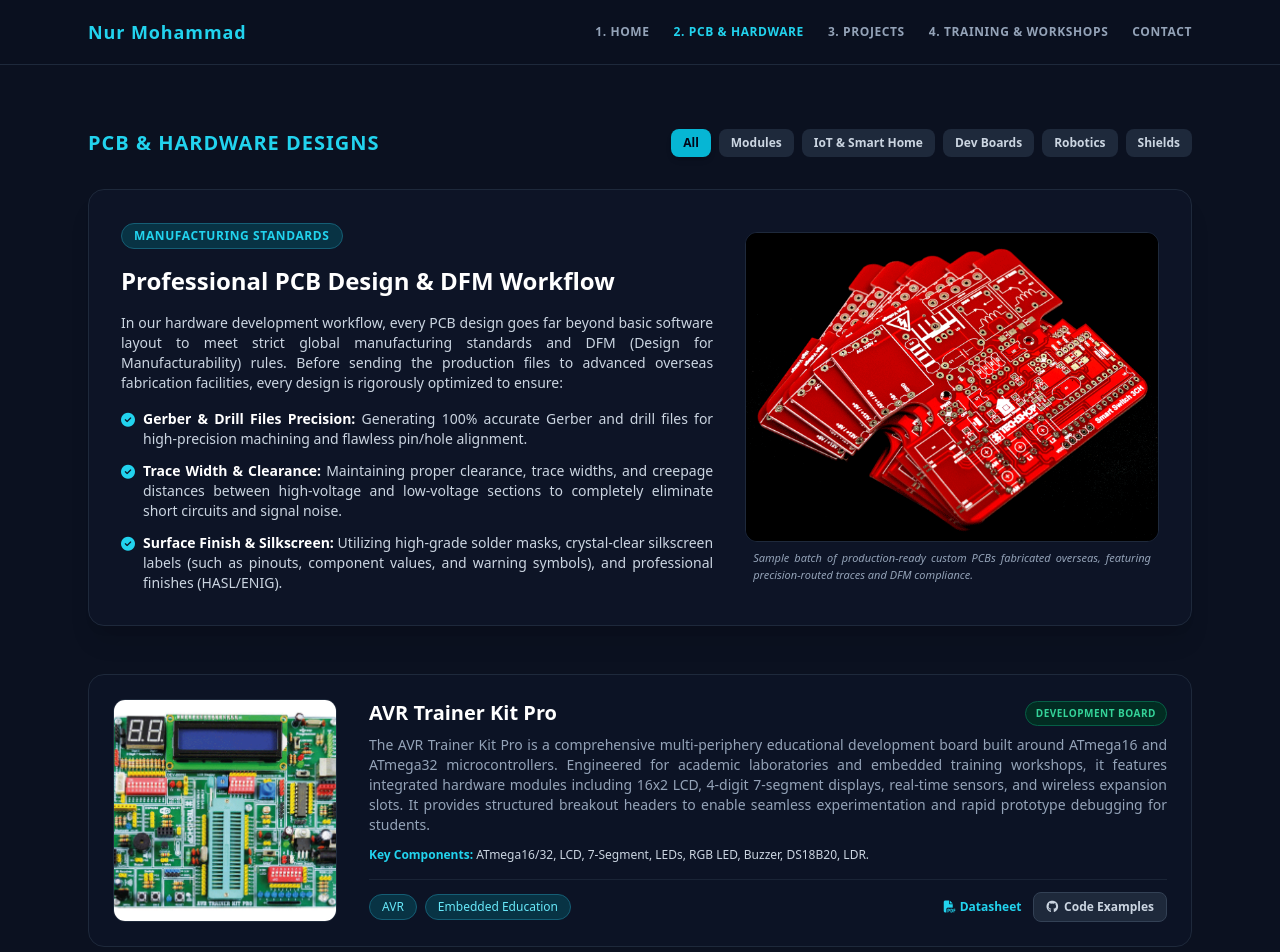
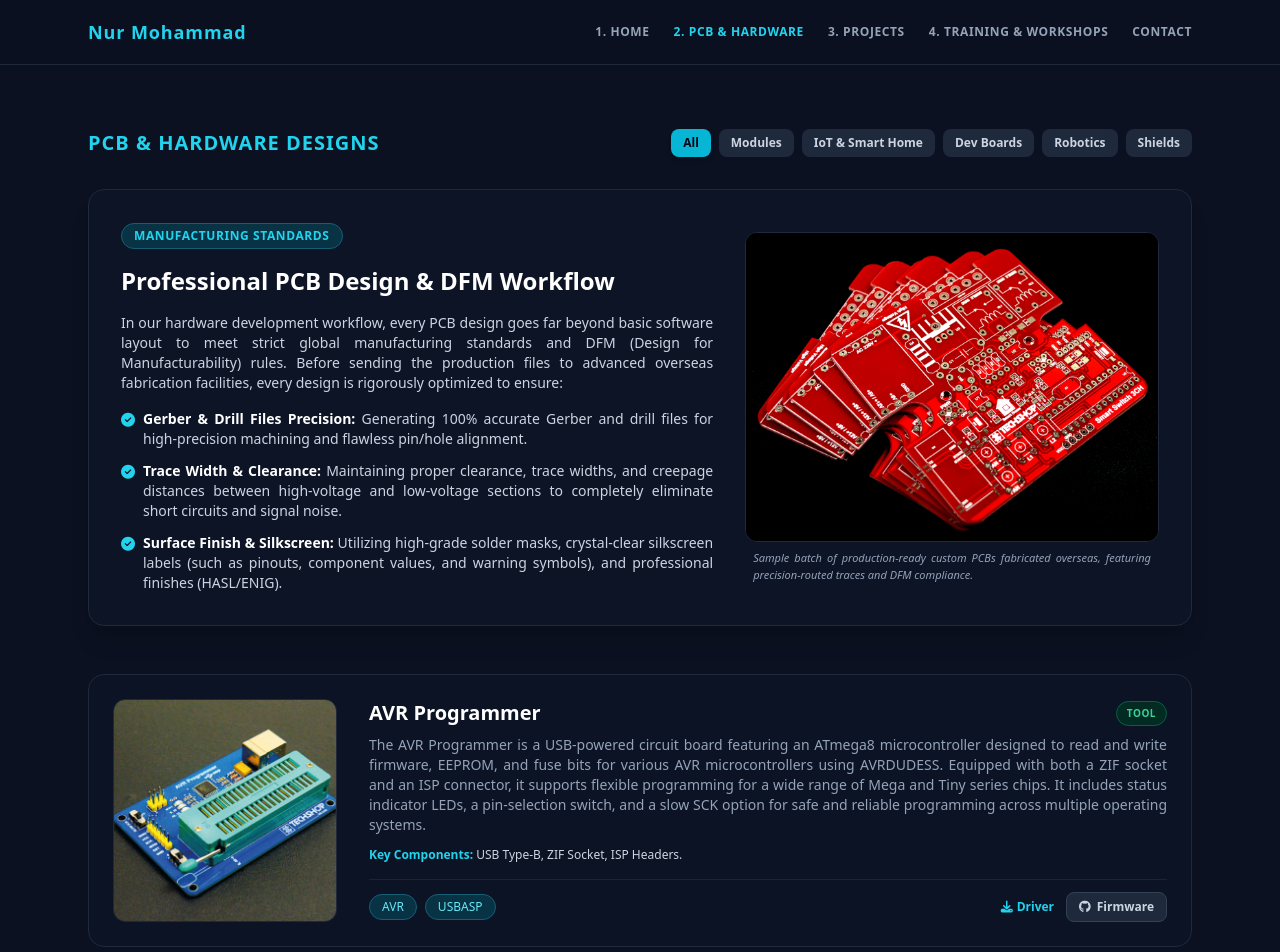
Before and after one commit to nur6078/Portfolio, a plain HTML site: page hardware.html in a window 1280 px wide. Shown: the top 952 px of the page. Drawn offline with nearby package versions, Linux system fonts and the light colour scheme.

Commit message:
Update hardware.html

```diff
--- a/hardware.html
+++ b/hardware.html
@@ -88,6 +88,44 @@
 
         <!-- Projects Container -->
         <div class="space-y-6" id="projects-container">
+
+
+
+            <!-- Project Card 9: AVR Programmer (Dev Board) (Fixed Aspect Ratio) -->
+            <div class="project-card bg-slate-900/50 border border-slate-800 rounded-2xl p-6 flex flex-col md:flex-row gap-8 hover:border-cyan-900 transition-all duration-300 group" data-category="devboard">
+                <!-- !!! এখানে aspect-ratio-4/3 ক্লাসটি যোগ করা হয়েছে !!! -->
+                <div class="flex-shrink-0 w-full md:w-56 aspect-ratio-4/3 bg-slate-950 rounded-xl overflow-hidden border border-slate-800">
+                    <img src="AVRPro.png" alt="AVR Programmer" class="w-full h-full object-cover group-hover:scale-105 transition-transform duration-300">
+                </div>
+                <div class="flex-grow flex flex-col justify-between">
+                    <div>
+                        <div class="flex flex-wrap items-center justify-between gap-2 mb-2">
+                            <h3 class="text-xl font-bold text-white">AVR Programmer</h3>
+                            <span class="px-2.5 py-1 bg-emerald-950 text-emerald-400 text-[10px] font-semibold uppercase tracking-wider rounded-full border border-emerald-800">Tool</span>
+                        </div>
+                        <p class="text-slate-400 text-xs md:text-sm leading-relaxed mb-3 text-justify">
+                            The AVR Programmer is a USB-powered circuit board featuring an ATmega8 microcontroller designed to read and write firmware, EEPROM, and fuse bits for various AVR microcontrollers using AVRDUDESS. Equipped with both a ZIF socket and an ISP connector, it supports flexible programming for a wide range of Mega and Tiny series chips. It includes status indicator LEDs, a pin-selection switch, and a slow SCK option for safe and reliable programming across multiple operating systems.
+                        </p>
+                        <p class="text-slate-300 text-xs mb-4">
+                            <strong class="text-cyan-400">Key Components:</strong> USB Type-B, ZIF Socket, ISP Headers.
+                        </p>
+                    </div>
+                    <div class="flex flex-wrap items-center justify-between gap-4 pt-3 border-t border-slate-800/80">
+                        <div class="flex flex-wrap gap-2">
+                            <span class="px-3 py-1 bg-cyan-950 text-cyan-300 text-xs font-medium rounded-full border border-cyan-800">AVR</span>
+                            <span class="px-3 py-1 bg-cyan-950 text-cyan-300 text-xs font-medium rounded-full border border-cyan-800">USBASP</span>
+                        </div>
+                        <div class="flex items-center gap-3">
+                            <a href="#" target="_blank" class="text-xs font-semibold text-cyan-400 hover:text-cyan-300 flex items-center gap-1 transition">
+                                <i class="fa-solid fa-download"></i> Driver
+                            </a>
+                            <a href="#" target="_blank" class="text-xs font-semibold text-slate-300 hover:text-white bg-slate-800 hover:bg-slate-700 px-3 py-1.5 rounded-lg transition flex items-center gap-1.5 border border-slate-700">
+                                <i class="fa-brands fa-github"></i> Firmware
+                            </a>
+                        </div>
+                    </div>
+                </div>
+            </div>
 
  <!-- Project Card 7: AVR Trainer Kit Pro (Dev Board) -->
             <div class="project-card bg-slate-900/50 border border-slate-800 rounded-2xl p-6 flex flex-col md:flex-row gap-8 hover:border-cyan-900 transition-all duration-300 group" data-category="devboard">
```
